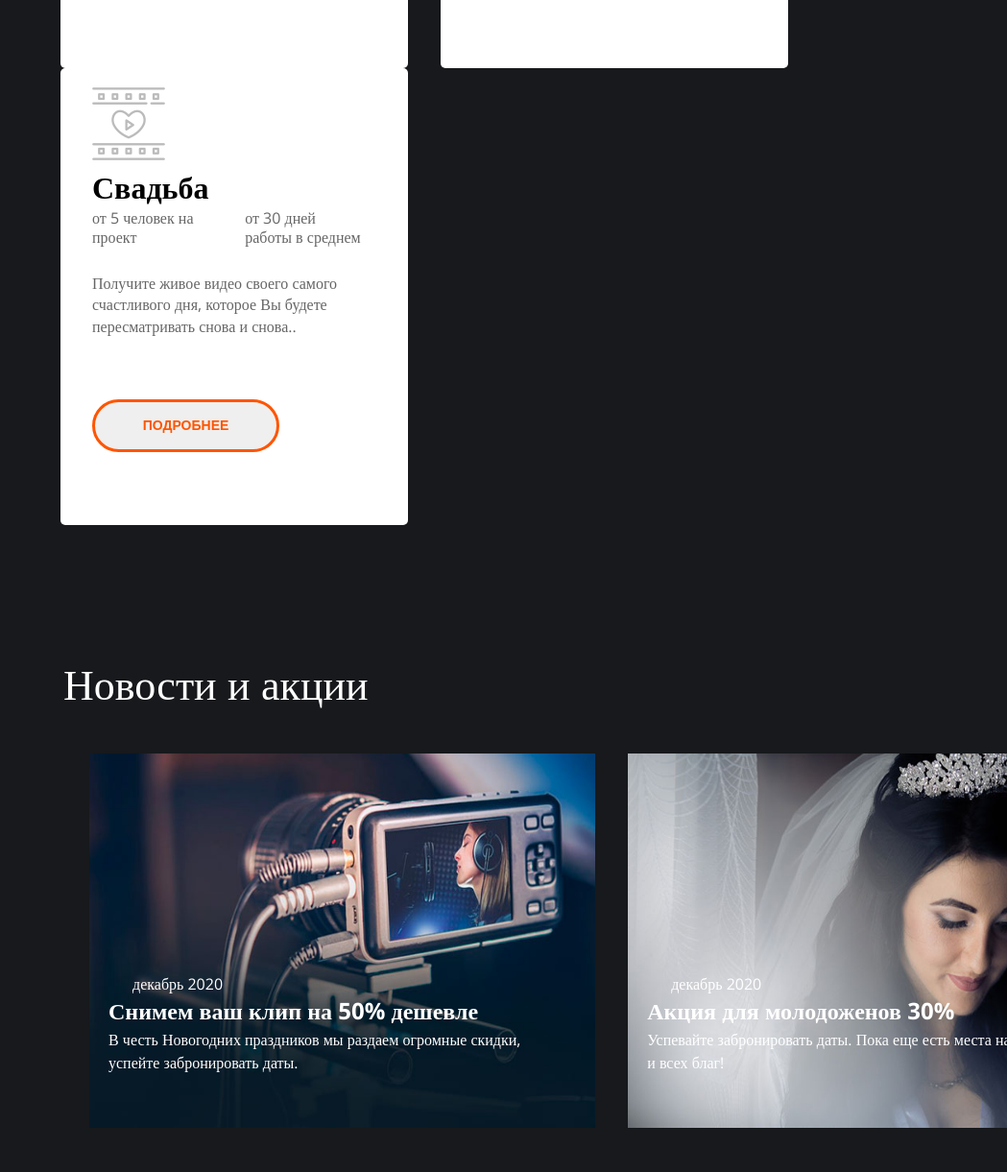
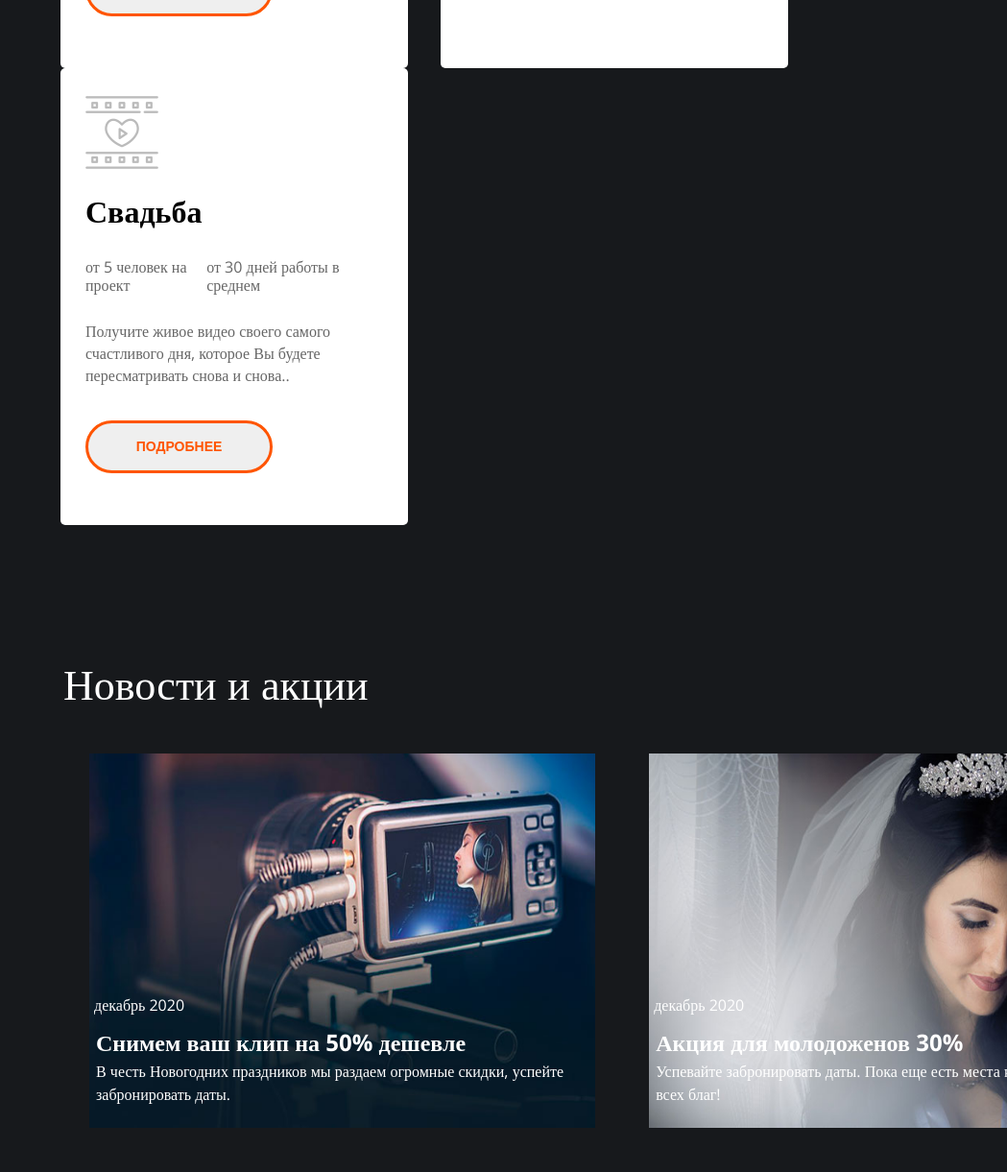
Before and after one commit to Ivan20066/Lesson, a plain HTML site: page index.html in a window 1280 px wide. Shown: the part 1224-2445 px from the top of the page at 96% size, without its empty margins (231-1280 px from the left). Drawn offline with nearby package versions, Linux system fonts and the light colour scheme.

Commit message:
Кривенько.
На троечку, возможно потянет

```diff
--- a/css/main.css
+++ b/css/main.css
@@ -184,7 +184,7 @@ line-height: 19px;
      min-height: 476px;
      color: #000;
      vertical-align: top;
-     padding: 20px 33px;
+     padding: 29px 26px;
 }
 .servis__item-list:last-child {
     margin: 0;
@@ -201,7 +201,7 @@ h1, h2, h3, h4 {
 .servis__title {
     font-size: 32px;
     line-height: 44px;
-    margin-right: 172px;
+    margin-top: 16px;
 
 }
 
@@ -209,13 +209,18 @@ h1, h2, h3, h4 {
 .servis__conditions-block {
     display: inline-block;
     vertical-align: top;
-    margin-right: 30px;
-      font-size: 16px;
-    line-height: 125%;
-     width: 125px;
-     color: #666666;
+    margin-right: 8px;
+    font-size: 16px;
+    line-height: 120%;
+    width: 145px;
+    color: #666666;
+    margin-top: 27px;
+}
+.men {
+    width: 114px;
+}
 
-}
+
 .servis__conditions-block :last-child {
     margin-right: 0;
 }
@@ -227,11 +232,11 @@ h1, h2, h3, h4 {
     color: #666666;
 }
 .servis__button {
-    margin-top: 64px;
+    margin-top: 36px;
 
 }
 .servis__button--color {
-    margin-top: -4px;
+    margin-top: 10px;
 }
 
 
@@ -256,7 +261,7 @@ h1, h2, h3, h4 {
     display: inline-block;
     height: 390px;
     width: 527px;
-    margin-right: 30px;
+    margin-right: 52px;
     position: relative;
     border-radius: 5px;
 }
@@ -270,18 +275,16 @@ h1, h2, h3, h4 {
 .news__all {
     position: absolute;
     bottom: 0;
-    left: 0;
-    right: 0;
-    min-height: 140px;
-    padding-left: 20px;
+    min-height: 107px;
+    padding-left: 7px;
     padding-right: 20px;
 }
 
 .news__data {
     position: absolute;
     display: inline-block;
-    margin-left: 25px;
-    top: -21px;
+    margin-left: -2px;
+    bottom: 116px;
 }
 .news__text-speech {
   display: inline-block;
--- a/index.html
+++ b/index.html
@@ -62,7 +62,7 @@
                             <h3 class="servis__title">Реклама</h3>
                             <div class="servis__conditions">
                                 <div class="servis__item">
-                                    <div class="servis__conditions-block">от 5 человек на проект</div>
+                                    <div class="servis__conditions-block men">от 5 человек на проект</div>
                                     <div class="servis__conditions-block">от 28 дней работы в среднем</div>
                                 </div>
                                 <div class="servis__card-text">Креатив и производство рекламы, документального и
@@ -81,7 +81,7 @@
                             <h3 class="servis__title">Видео-клип</h3>
                             <div class="servis__conditions">
                                 <div class="servis__item">
-                                    <div class="servis__conditions-block">от 7 человек на проект</div>
+                                    <div class="servis__conditions-block men">от 7 человек на проект</div>
                                     <div class="servis__conditions-block">от 21 дней работы в среднем</div>
                                 </div>
                                 <div class="servis__card-text">Вы решили представиться своим слушателям, пополнить свой
@@ -99,7 +99,7 @@
                             <h3 class="servis__title">Свадьба</h3>
                             <div class="servis__conditions">
                                 <div class="servis__item">
-                                    <div class="servis__conditions-block">от 5 человек на проект</div>
+                                    <div class="servis__conditions-block men">от 5 человек на проект</div>
                                     <div class="servis__conditions-block">от 30 дней работы в среднем</div>
                                 </div>
                                 <div class="servis__card-text">Получите живое видео своего самого счастливого дня,
```
